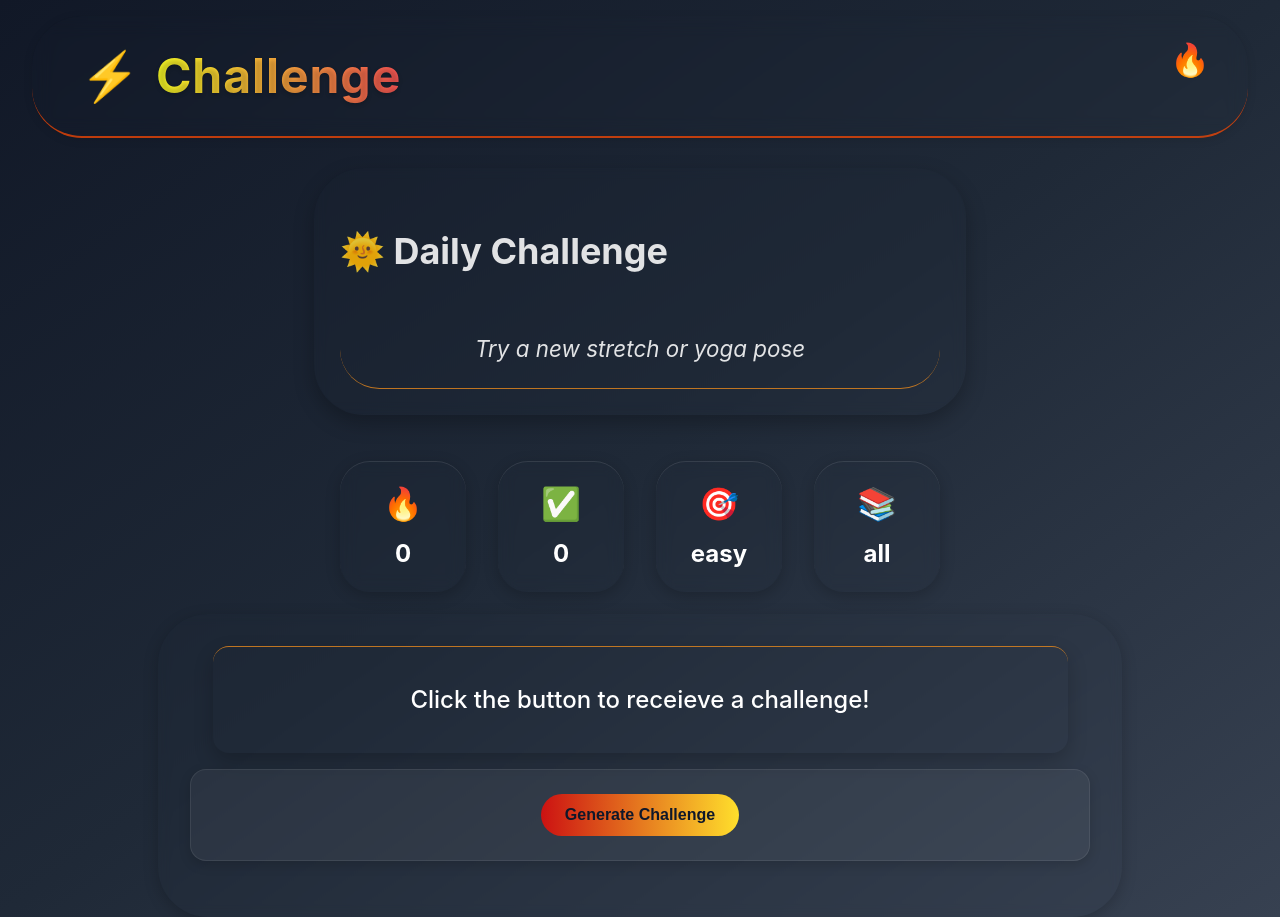
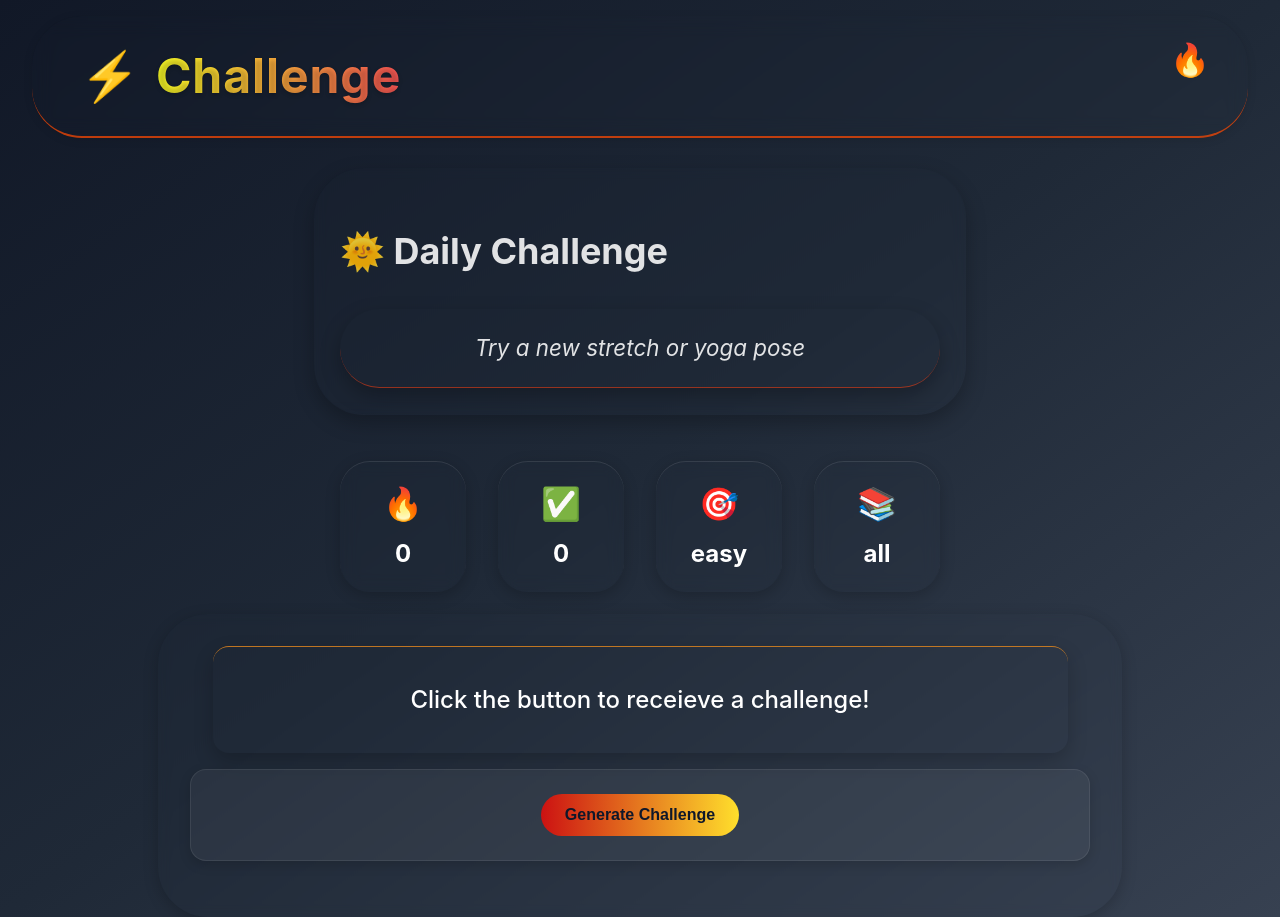
Before and after one commit to robertoandino/challenge-me, a React (Vite) app: page / in a window 1280 px wide. In both pictures the pointer is over the element "Try a new stretch or yoga pose". Built offline with nearby package versions, Linux system fonts and the light colour scheme.

Commit message:
Add: border color for stat cards.

```diff
--- a/src/components/DailyChallengeCard/DailyChallengeCard.css
+++ b/src/components/DailyChallengeCard/DailyChallengeCard.css
@@ -28,3 +28,9 @@
     border-radius: 50px;
     border-bottom: 1px solid rgba(228, 135, 30, 0.815);
 }
+
+.daily-challenge-box:hover {
+    transform: translateY(-1px);
+    border-color: rgba(247, 61, 15, 0.562);
+    box-shadow: 0 8px 20px rgba(0,0,0,0.25);
+}
--- a/src/components/StatCard/StatCard.css
+++ b/src/components/StatCard/StatCard.css
@@ -27,6 +27,7 @@
 .stat-card:hover {
     transform: translateY(-5px);
     box-shadow: 0 8px 20px rgba(0,0,0,0.35);
+    border-top: 1px solid rgba(228, 135, 30, 0.815);
 }
 
 .stat-card h3 {
```
